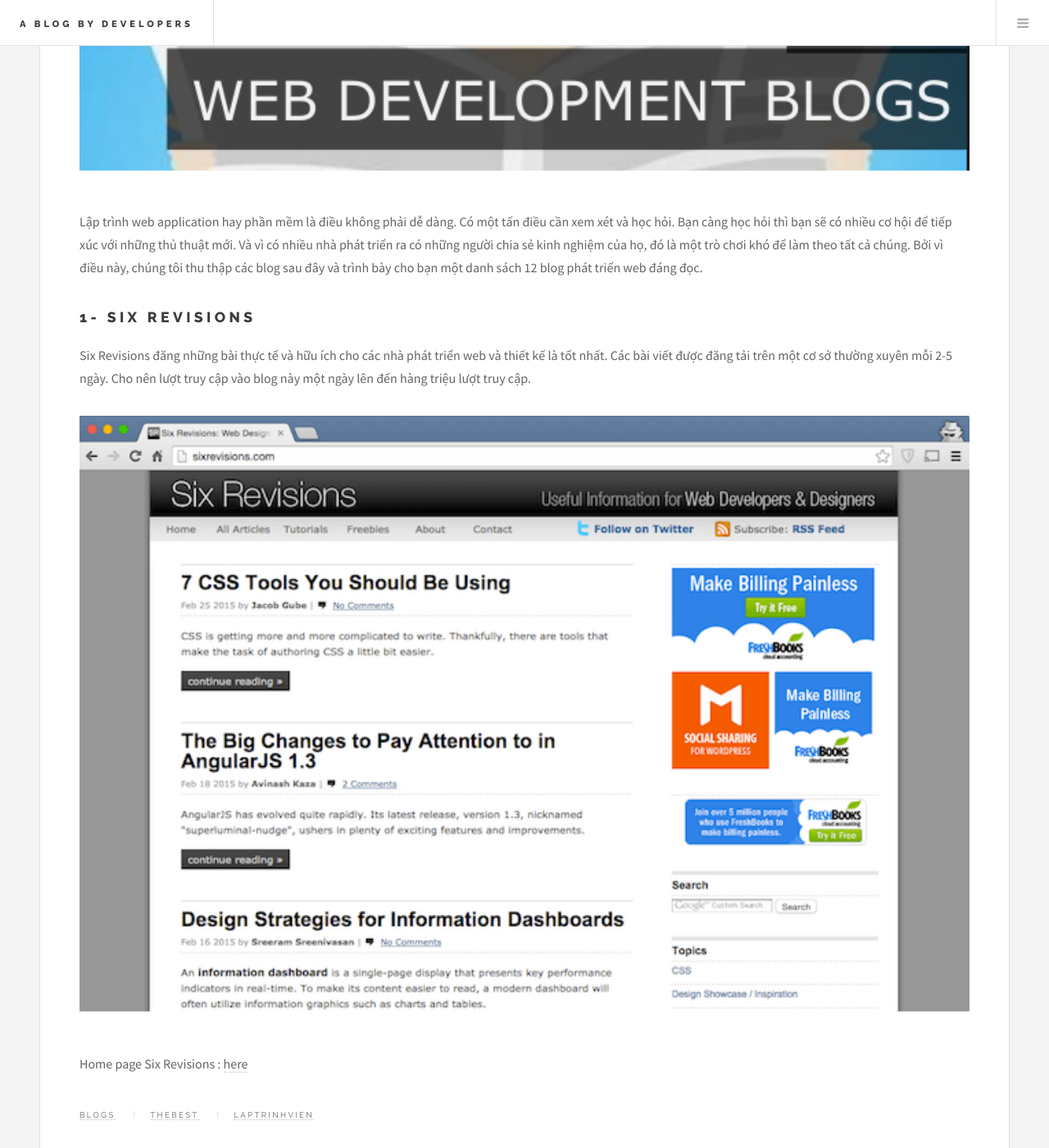
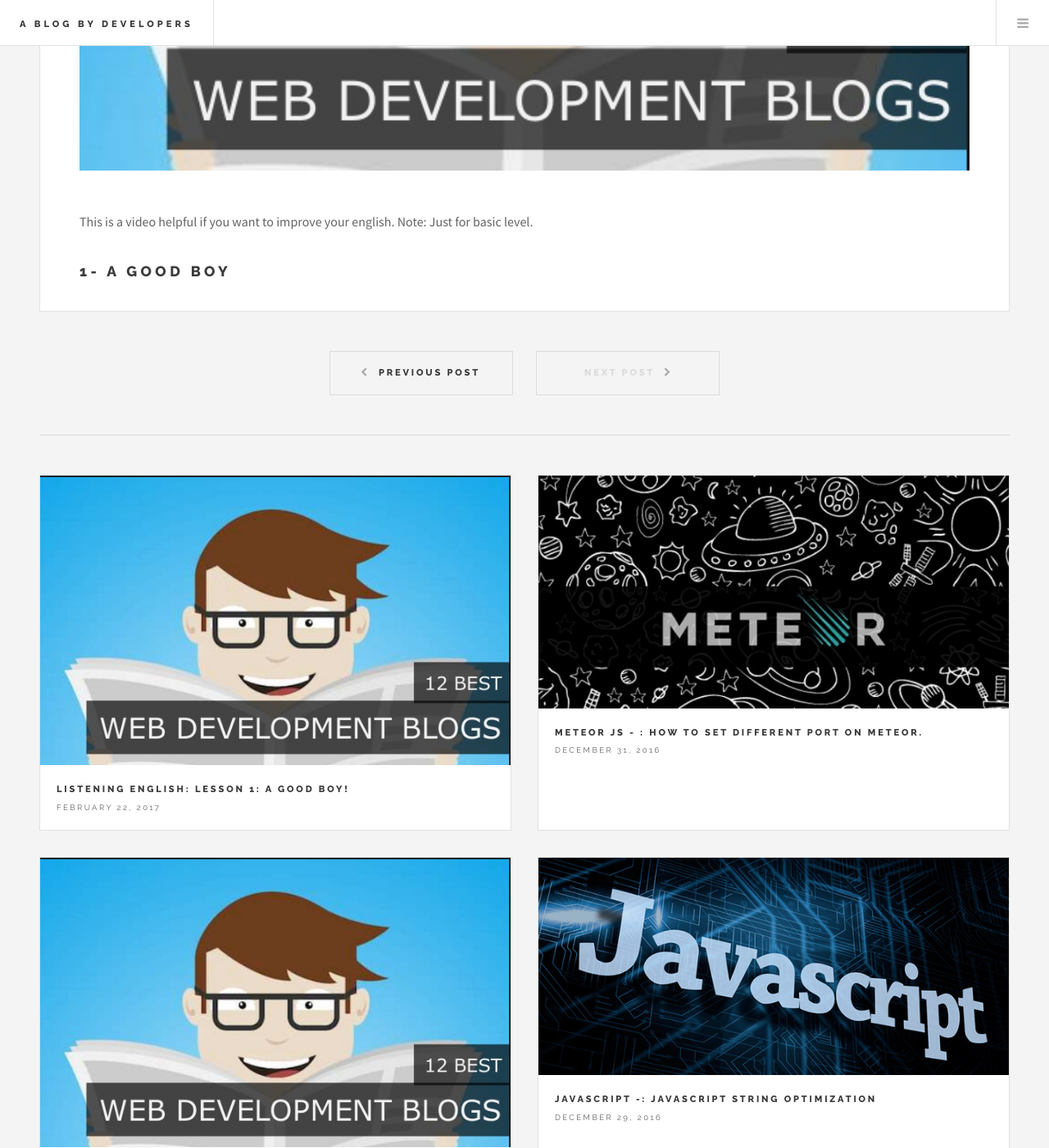
Before and after one commit to mydaughter/mydaughter.github.io, a Jekyll site: the page built from _posts/2017-2-22-Lesson1-A-Good-Boy.md, in a window 1280 px wide and 1400 px high, scrolled down 1029 px. Shown: the whole window at 82% size. Built offline with Jekyll 4.4.1, drawn with Linux system fonts in a browser that asks for light colours; some of the changed text lies outside the part shown.

Commit message:
Update 2017-2-22-Lesson1-A-Good-Boy.md

```diff
--- a/_posts/2017-2-22-Lesson1-A-Good-Boy.md
+++ b/_posts/2017-2-22-Lesson1-A-Good-Boy.md
@@ -1,18 +1,14 @@
 ---
 layout: post
 title:  "Listening English: Lesson 1: A Good Boy!"
-date:   2016-12-30 19:24:00
+date:   2017-02-22 19:24:00
 categories: minhnhat update
-tags: blogs thebest laptrinhvien developers
+tags: speak listening English basic
 image: /images/12blogs.png
-description: "Lập trình web application hay phần mềm là điều không phải dễ dàng. Có một tấn điều cần xem xét và học hỏi. Bạn càng học hỏi thì bạn sẽ có nhiều cơ hội để tiếp xúc với những thủ thuật mới. Và vì có nhiều nhà phát triển ra có những người chia sẻ kinh nghiệm của họ, đó là một trò chơi khó để làm theo tất cả chúng. Bởi vì điều này, chúng tôi thu thập các blog sau đây và trình bày cho bạn một danh sách 12 blog phát triển web đáng đọc."
+description: "This is a video helpful if you want to improve your english. Note: Just for basic level."
 ---
-Lập trình web application hay phần mềm là điều không phải dễ dàng. Có một tấn điều cần xem xét và học hỏi. Bạn càng học hỏi thì bạn sẽ có nhiều cơ hội để tiếp xúc với những thủ thuật mới. Và vì có nhiều nhà phát triển ra có những người chia sẻ kinh nghiệm của họ, đó là một trò chơi khó để làm theo tất cả chúng. Bởi vì điều này, chúng tôi thu thập các blog sau đây và trình bày cho bạn một danh sách 12 blog phát triển web đáng đọc.
+This is a video helpful if you want to improve your english. Note: Just for basic level.
 
-## 1- Six Revisions
+## 1- A good Boy
 
-Six Revisions đăng những bài thực tế và hữu ích cho các nhà phát triển web và thiết kế là tốt nhất. Các bài viết được đăng tải trên một cơ sở thường xuyên mỗi 2-5 ngày. Cho nên lượt truy cập vào blog này một ngày lên đến hàng triệu lượt truy cập.
-
-![Blogs: 12 Blog tốt nhất các lập trình viên nên đọc ngay bây giờ. - Six Revisions - tungns.top](http://tungns.top/images/sixrevisions.png){: .image .featured}
-
-Home page Six Revisions : [here](http://sixrevisions.com/)
+<audio src="/assets/music/AGoodBoy.mp3" preload="auto" />
```
